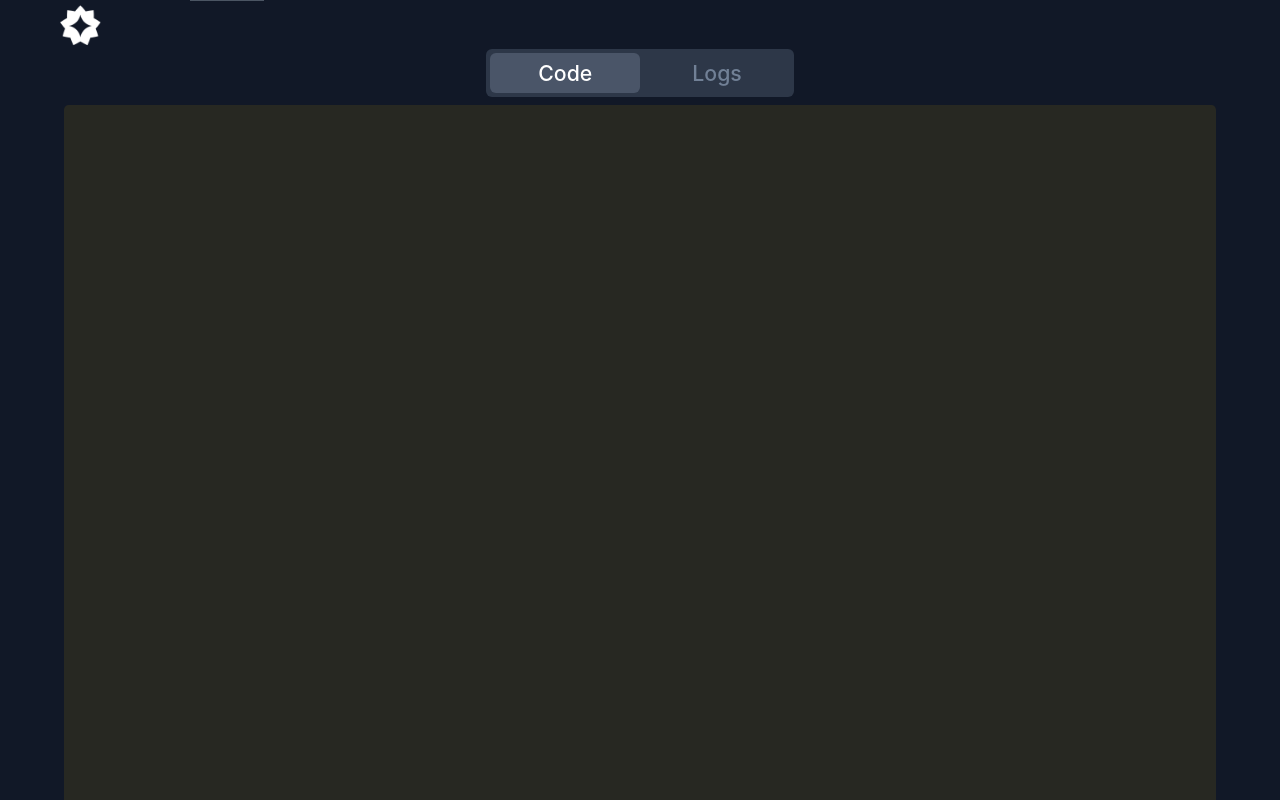
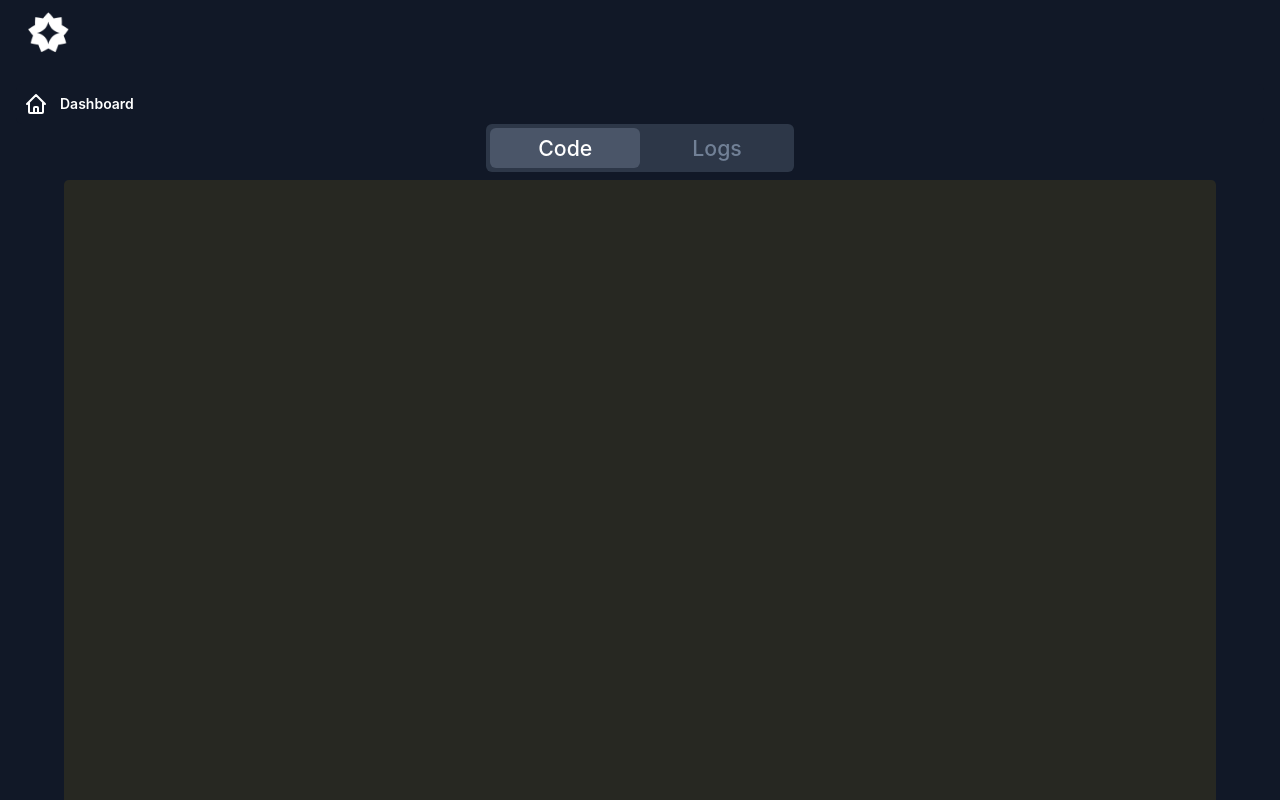
Before and after one commit to grandcanyonsmith/yb-testing-dashboard-react, a React (Create React App) app: page /viewCode in a window 1280 px wide. Shown: the top 800 px of the page. Built offline with nearby package versions, Linux system fonts and the light colour scheme.

Commit message:
added nav menu to all pages

```diff
--- a/src/components/DashboardHeader.jsx
+++ b/src/components/DashboardHeader.jsx
@@ -19,12 +19,13 @@ const DashboardHeader = ({ selectedRun, onViewCodeClick }) => {
   return (
     <div className="border-b border-gray-700 pb-5 bg-gray-800 container mx-auto px-4 sm:px-6 lg:px-8">
       <div className="flex flex-col sm:flex-row sm:items-baseline sm:justify-between">
-        <button
+        {/* <button
           onClick={handleBackClick}
           className="self-start mb-4 sm:mb-0 bg-blue-500 hover:bg-blue-700 text-white font-bold py-2 px-4 rounded shadow-lg"
         >
           Back
-        </button>
+        </button> */}
+        <div></div>
         <div className="sm:w-0 sm:flex-1">
           <div className="flex justify-between items-center">
             <h1
--- a/src/components/SidebarMenu.jsx
+++ b/src/components/SidebarMenu.jsx
@@ -31,15 +31,12 @@ function SidebarMenu({ isOpen: isSidebarOpen, setIsOpen }) {
     }
   };
 
-  // Ensure the toggle button is always visible on mobile screens
   return (
     <>
       <button onClick={handleToggle} className="md:hidden fixed top-0 left-0 z-50 m-4">
         <MenuIcon className="h-6 w-6 text-white" />
       </button>
-      <div className={`transform transition-transform duration-200 ease-in-out bg-gray-900 px-6 overflow-y-auto z-50 ${isSidebarOpen ? 'translate-x-0 w-64' : '-translate-x-full w-0'} md:translate-x-0 md:static md:w-64`}>
-      <section aria-labelledby="filter-heading" className="border-t border-gray-600 py-6 dark:border-gray-700"></section>
-      <div className={`fixed inset-y-0 left-0 transform transition-transform duration-200 ease-in-out bg-gray-900 px-6 overflow-y-auto z-50 ${isSidebarOpen ? 'translate-x-0' : '-translate-x-full'} md:translate-x-0 md:flex`}>
+      <div className={`fixed inset-y-0 left-0 transform transition-transform duration-200 ease-in-out bg-gray-900 px-6 overflow-y-auto z-50 ${isSidebarOpen ? 'translate-x-0' : '-translate-x-full'} md:translate-x-0 md:static`}>
         <div className={`fixed inset-0 bg-black-800 opacity-50 transition-opacity duration-200 ease-in-out ${isSidebarOpen ? 'block' : 'hidden'} md:hidden`} onClick={handleToggle}></div>
         <div className="relative h-full flex flex-col gap-y-5">
           <div className="flex h-16 items-center justify-between">
@@ -68,7 +65,6 @@ function SidebarMenu({ isOpen: isSidebarOpen, setIsOpen }) {
           </nav>
         </div>
       </div>
-    </div>
     </>
   )
 }
--- a/src/pages/RunDetails.js
+++ b/src/pages/RunDetails.js
@@ -34,9 +34,12 @@ const TestDashboard = () => {
   const [searchParams] = useSearchParams();
   const location = useLocation();
   const isDesktopOrLaptop = useMediaQuery({ query: '(min-width: 1024px)' });
-  const [isSidebarOpen, setSidebarOpen] = useState(isDesktopOrLaptop);
+  const [isSidebarOpen, setSidebarOpen] = useState(false);
+
   useEffect(() => {
-    setSidebarOpen(isDesktopOrLaptop);
+    // This effect is no longer needed if we're keeping the sidebar closed initially
+    // Remove or comment out this useEffect block
+    // setSidebarOpen(isDesktopOrLaptop);
   }, [isDesktopOrLaptop]);
 
   useEffect(() => {
@@ -60,8 +63,9 @@ const TestDashboard = () => {
   };
 
   return (
-    <div className="mx-auto max-w-7xl sm:px-6 lg:px-8 bg-gray-00 text-gray-200">
+    <div className={`flex bg-gray-800 min-h-screen ${isSidebarOpen ? 'md:pl-64' : ''}`}>
     <SidebarMenu isOpen={isSidebarOpen} setIsOpen={setSidebarOpen} />
+    <div className="w-full container mx-auto px-4 sm:px-6 lg:px-8 text-gray-200">
       <DashboardHeader selectedRun={selectedRun} onViewCodeClick={handleViewCodeClick} />
       <main className="mt-4 px-4 sm:px-0">
         <VideoSection selectedRun={selectedRun} />
@@ -71,6 +75,7 @@ const TestDashboard = () => {
       <LoadingOverlay loading={loading} />
       {error && <ErrorOverlay error={error} />}
     </div>
+    </div>
   );
 }
 
--- a/src/pages/viewCode.js
+++ b/src/pages/viewCode.js
@@ -77,9 +77,11 @@ const ViewCode = () => {
   const navigate = useNavigate();
   const location = useLocation();
   const isDesktopOrLaptop = useMediaQuery({ query: '(min-width: 1024px)' });
-  const [isSidebarOpen, setSidebarOpen] = useState(isDesktopOrLaptop);
+  const [isSidebarOpen, setSidebarOpen] = useState(false);
   useEffect(() => {
-    setSidebarOpen(isDesktopOrLaptop);
+    // This effect is no longer needed if we're keeping the sidebar closed initially
+    // Remove or comment out this useEffect block
+    // setSidebarOpen(isDesktopOrLaptop);
   }, [isDesktopOrLaptop]);
 
 
@@ -175,8 +177,9 @@ const toggleSidebar = () => {
 };
 
 return (
-  <div className="ViewCode mx-auto max-w-7xl sm:px-6 lg:px-8">
-    <SidebarMenu isOpen={isSidebarOpen} setIsOpen={setSidebarOpen} />
+  <div>
+    <SidebarMenu className={`bg-gray-800 min-h-screen ${isSidebarOpen ? 'md:pl-64' : ''}`}isOpen={isSidebarOpen} setIsOpen={setSidebarOpen} />
+    <div className="ViewCode flex mx-auto max-w-7xl sm:px-6 lg:px-8">
     <TabContainer
   activeTab={state.viewCode ? 'Code' : 'Logs'}
   onTabChange={(index) => dispatch({ type: 'toggleViewCode', payload: index === 0 })}
@@ -194,6 +197,7 @@ return (
 />
     {state.error && <ErrorDisplay error={state.error} />}
   </div>
+  </div>
 );
 };
 export default ViewCode;
```
Lines whose indentation alone changed are shown as unchanged.
